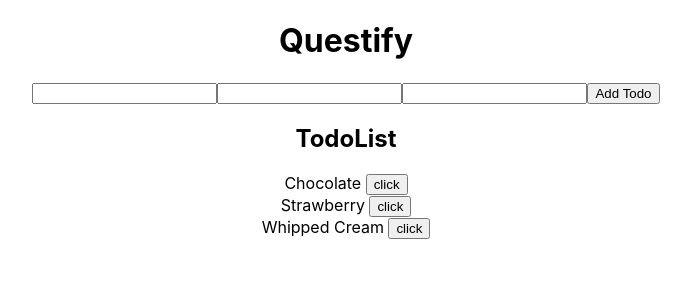
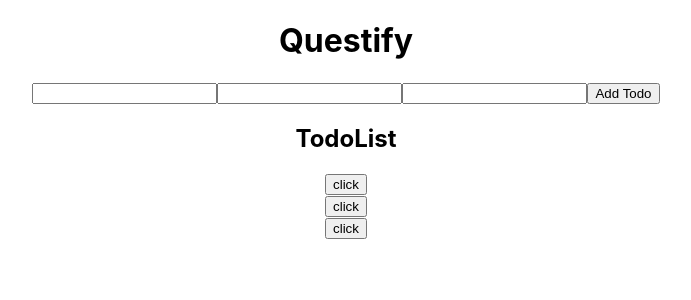
Before and after one commit to fccJashCoda/Questify, a React (Create React App) app: page / in a window 1280 px wide. Shown: the top 300 px of the page, without its empty margins (294-985 px from the left). Built offline with nearby package versions, Linux system fonts and the light colour scheme.

Commit message:
change app.js to support the new todo model

```diff
--- a/src/App.js
+++ b/src/App.js
@@ -7,9 +7,27 @@ import TodoList from './components/TodoList';
 
 function App() {
   const [todos, setTodos] = useState([
-    { id: uuidv4(), item: 'Chocolate' },
-    { id: uuidv4(), item: 'Strawberry' },
-    { id: uuidv4(), item: 'Whipped Cream' },
+    {
+      id: uuidv4(),
+      title: 'Chocolate',
+      description: '',
+      reward: '',
+      started: new Date(),
+    },
+    {
+      id: uuidv4(),
+      title: 'Strawberry',
+      description: '',
+      reward: '',
+      started: new Date(),
+    },
+    {
+      id: uuidv4(),
+      title: 'Whipped Cream',
+      description: '',
+      reward: '',
+      started: new Date(),
+    },
   ]);
 
   // todo prototype
@@ -26,7 +44,7 @@ function App() {
 
   const addTodo = (todo) => {
     console.log(todo);
-    setTodos([...todos, { id: uuidv4(), item: todo }]);
+    setTodos([...todos, { id: uuidv4(), ...todo, started: new Date() }]);
   };
 
   const removeTodo = (todo) => {
--- a/src/components/InputBox.js
+++ b/src/components/InputBox.js
@@ -9,11 +9,9 @@ function InputBox({ addTodo }) {
 
   const handleChange = (e) =>
     setInputValue({ ...inputValue, [e.target.name]: e.target.value });
-  // const handleClick = (e) => {
   const handleSubmit = (e) => {
     e.preventDefault();
-    console.log(inputValue);
-    // addTodo(inputValue);
+    addTodo(inputValue);
     setInputValue({
       title: '',
       description: '',
```
